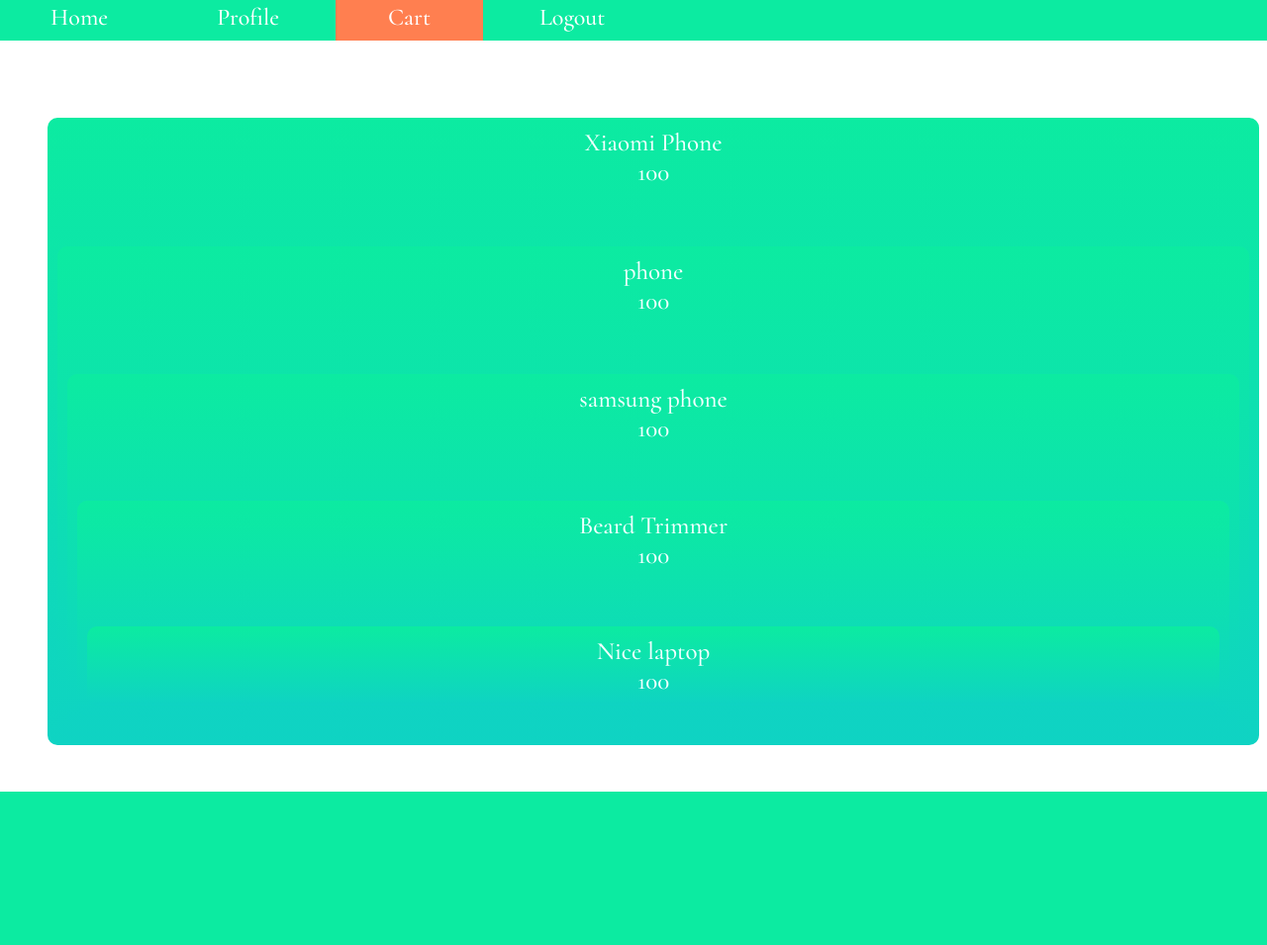
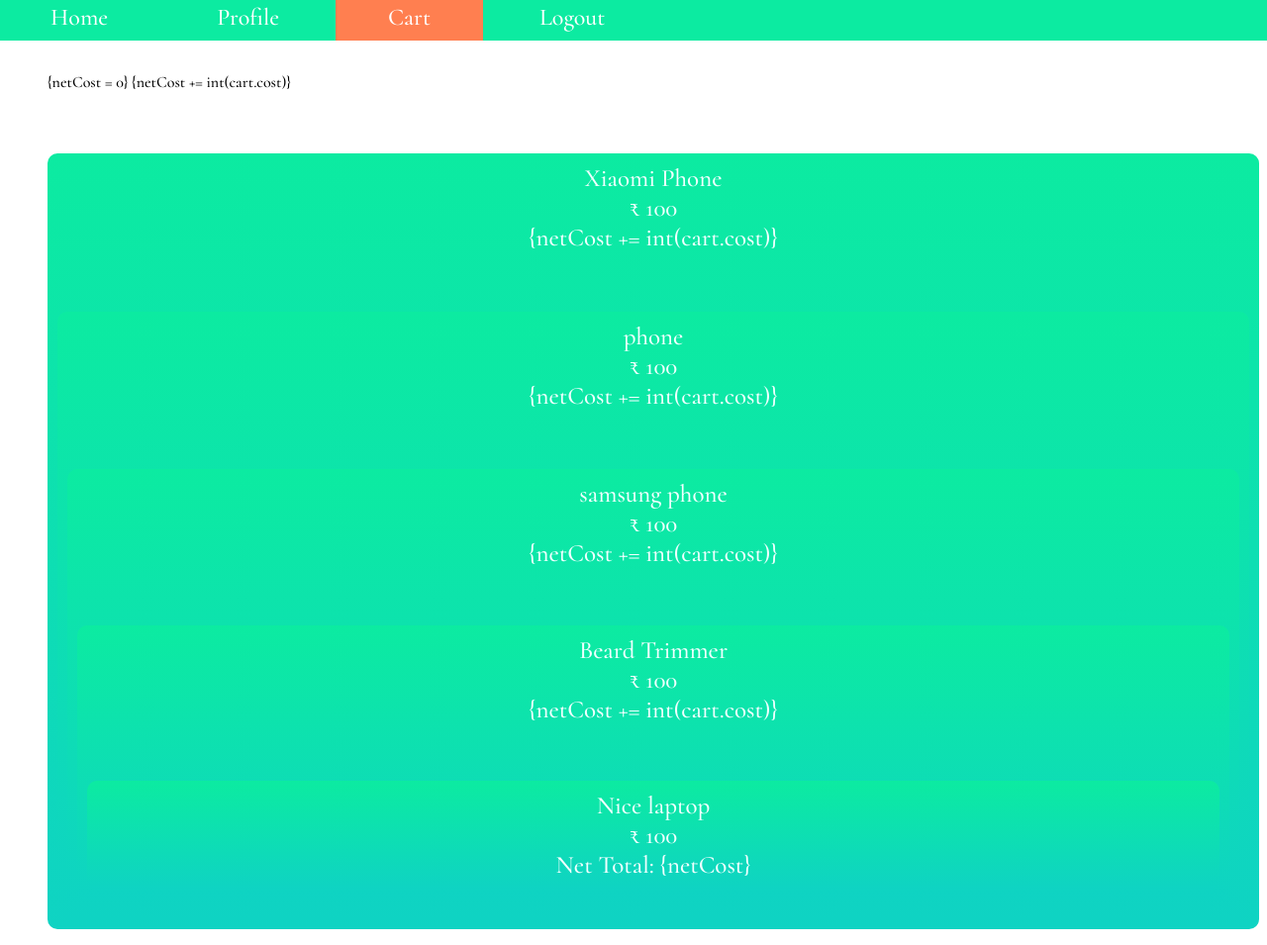
Before and after one commit to Hackathon-team-aps-dk/ecommerce-hackathon, a Django app: page /cart/ in a window 1280 px wide; the page is wider, and only the part inside the window is pictured. Shown: that part at 99% size. Before the commit the page ends 800 px from the top of that part, so only its background shows below. Run offline with Django 3.2, Linux system fonts and the light colour scheme; a user stored in the database is signed in; data comes from the database, SQL or seed files in the repository.

Commit message:
Visual Fixes

```diff
--- a/Product/templates/product/cart.html
+++ b/Product/templates/product/cart.html
@@ -33,14 +33,19 @@
     </div>
 {% if carts|length >= 1 %}
         <ul>
+            {netCost = 0}
             {% for cart in carts %}
+            {netCost += int(cart.cost)}
             <div class="cart-item">
             <li>
                 {{cart.product}}
                 <br>
-                {{cart.cost}}
+                ₹ {{cart.cost}}
             </li>
             {%endfor%}
+            <li>
+                Net Total: {netCost}
+            </li>
         </ul>
     </div>
 {%else%}
```
